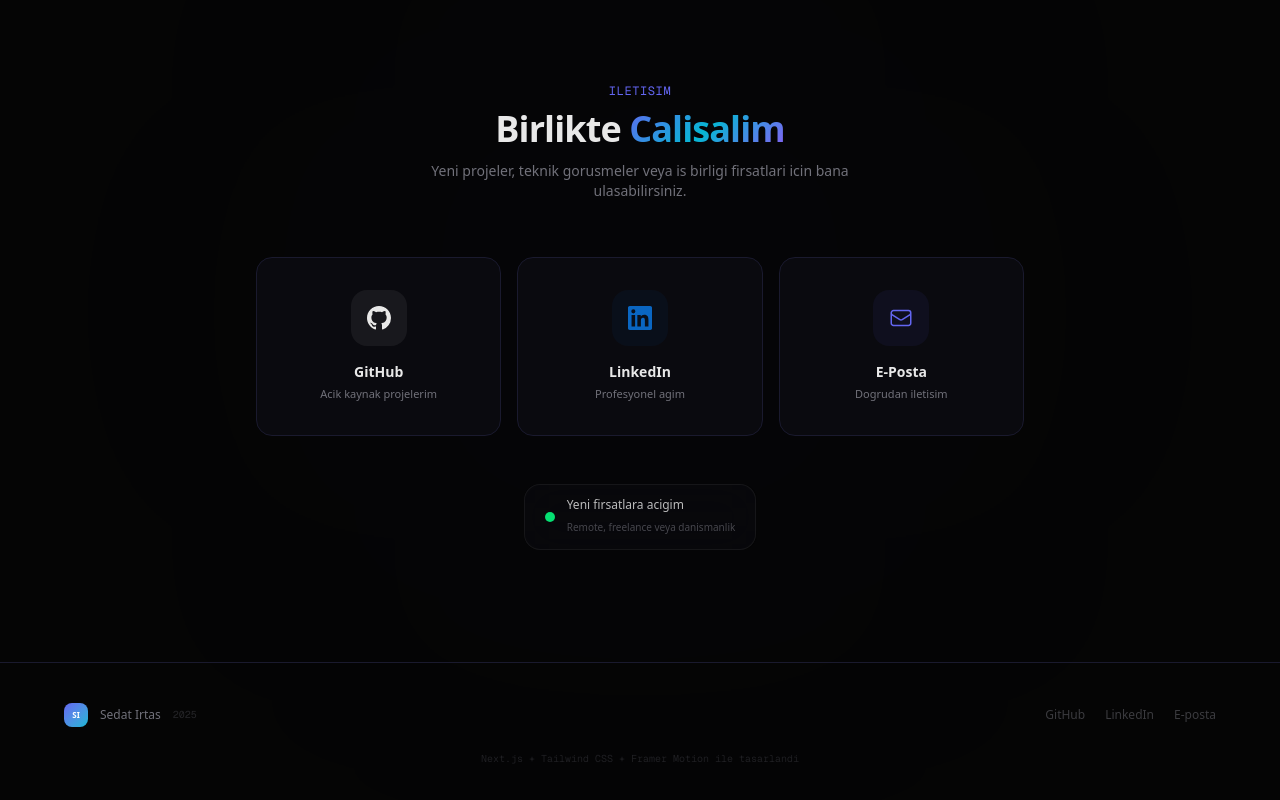
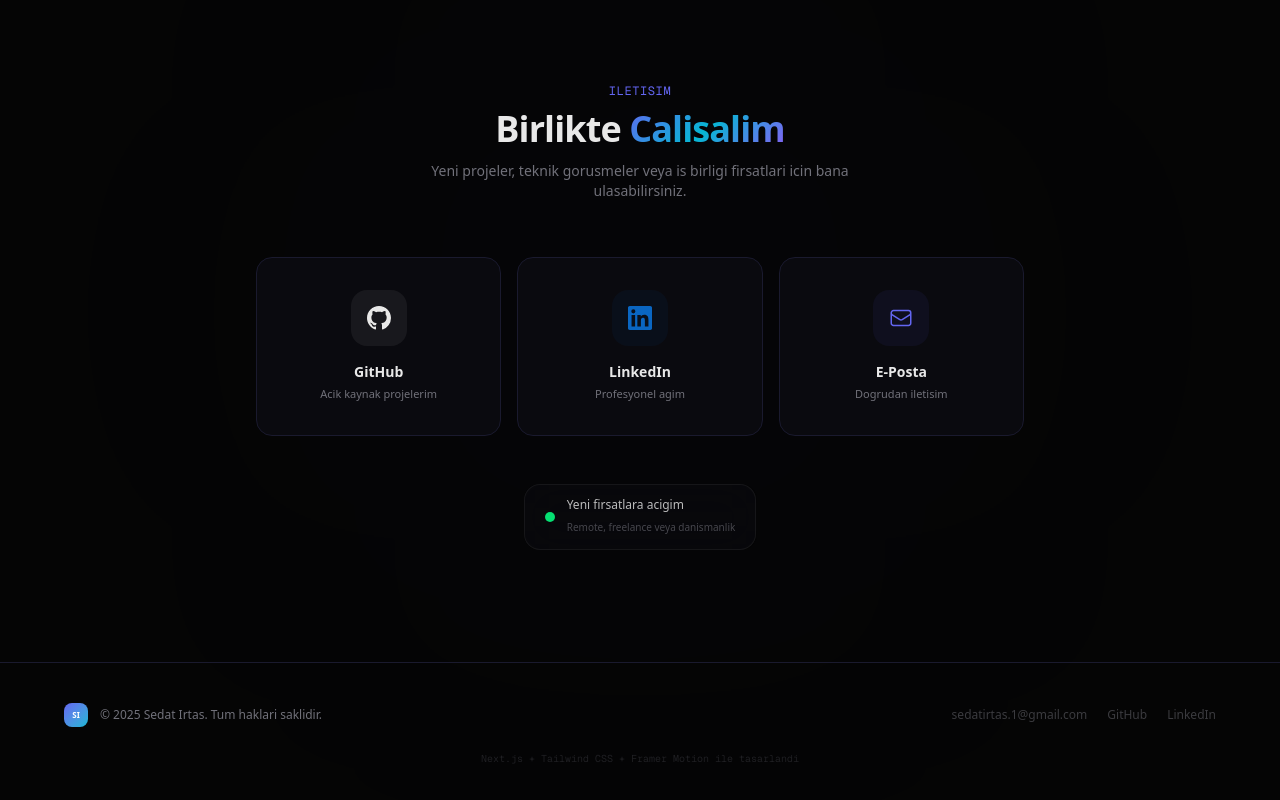
Before and after one commit to irtassedat/web-sayfam, a Next.js app: page / in a window 1280 px wide. Shown: the part 4604-5404 px from the top of the page. Built offline with nearby package versions, Linux system fonts and the light colour scheme.

Commit message:
Hero: Sedat Irtas tek satirda, Footer: haklar saklidi + e-posta guncellendi
- Hero isim: "Sedat" ve "Irtas" yan yana (br kaldirildi)
- Footer: © 2025 Sedat Irtas. Tum haklari saklidir.
- E-posta: sedatirtas.1@gmail.com (footer + contact)

```diff
--- a/src/components/Contact.tsx
+++ b/src/components/Contact.tsx
@@ -19,7 +19,7 @@ const socialData = [
   },
   {
     key: "email",
-    href: "mailto:irtassedat@gmail.com",
+    href: "mailto:sedatirtas.1@gmail.com",
     icon: <svg className="w-6 h-6" fill="none" stroke="currentColor" viewBox="0 0 24 24" strokeWidth={1.5}><path strokeLinecap="round" strokeLinejoin="round" d="M21.75 6.75v10.5a2.25 2.25 0 01-2.25 2.25h-15a2.25 2.25 0 01-2.25-2.25V6.75m19.5 0A2.25 2.25 0 0019.5 4.5h-15a2.25 2.25 0 00-2.25 2.25m19.5 0v.243a2.25 2.25 0 01-1.07 1.916l-7.5 4.615a2.25 2.25 0 01-2.36 0L3.32 8.91a2.25 2.25 0 01-1.07-1.916V6.75" /></svg>,
     color: "#6366f1",
   },
--- a/src/components/Footer.tsx
+++ b/src/components/Footer.tsx
@@ -14,13 +14,12 @@ export default function Footer() {
             <div className="w-6 h-6 rounded-lg bg-gradient-to-br from-primary to-accent flex items-center justify-center">
               <span className="text-white font-bold text-[8px]">SI</span>
             </div>
-            <span className="text-xs text-muted">Sedat Irtas</span>
-            <span className="text-[10px] text-muted/30 font-mono">2025</span>
+            <span className="text-xs text-muted">&copy; 2025 Sedat Irtas. Tum haklari saklidir.</span>
           </div>
           <div className="flex items-center gap-5">
+            <a href="mailto:sedatirtas.1@gmail.com" className="text-xs text-muted/50 hover:text-primary transition-colors">sedatirtas.1@gmail.com</a>
             <a href="https://github.com/irtassedat" target="_blank" rel="noopener noreferrer" className="text-xs text-muted/50 hover:text-primary transition-colors">GitHub</a>
             <a href="https://www.linkedin.com/in/sedat-irta%C5%9F-04a441137/" target="_blank" rel="noopener noreferrer" className="text-xs text-muted/50 hover:text-primary transition-colors">LinkedIn</a>
-            <a href="mailto:irtassedat@gmail.com" className="text-xs text-muted/50 hover:text-primary transition-colors">E-posta</a>
           </div>
         </motion.div>
         <motion.div initial={{ opacity: 0 }} whileInView={{ opacity: 1 }} viewport={{ once: true }} className="mt-6 text-center">
--- a/src/components/Hero.tsx
+++ b/src/components/Hero.tsx
@@ -65,7 +65,7 @@ export default function Hero() {
           >
             <h1 className="text-5xl sm:text-7xl lg:text-8xl font-bold tracking-tighter leading-[0.9]">
               <StaggerText text="Sedat" className="text-gradient-animate" charDelay={0.06} />
-              <br />
+              {" "}
               <StaggerText text="Irtas" className="text-foreground" delay={0.4} charDelay={0.06} />
             </h1>
           </motion.div>
```
